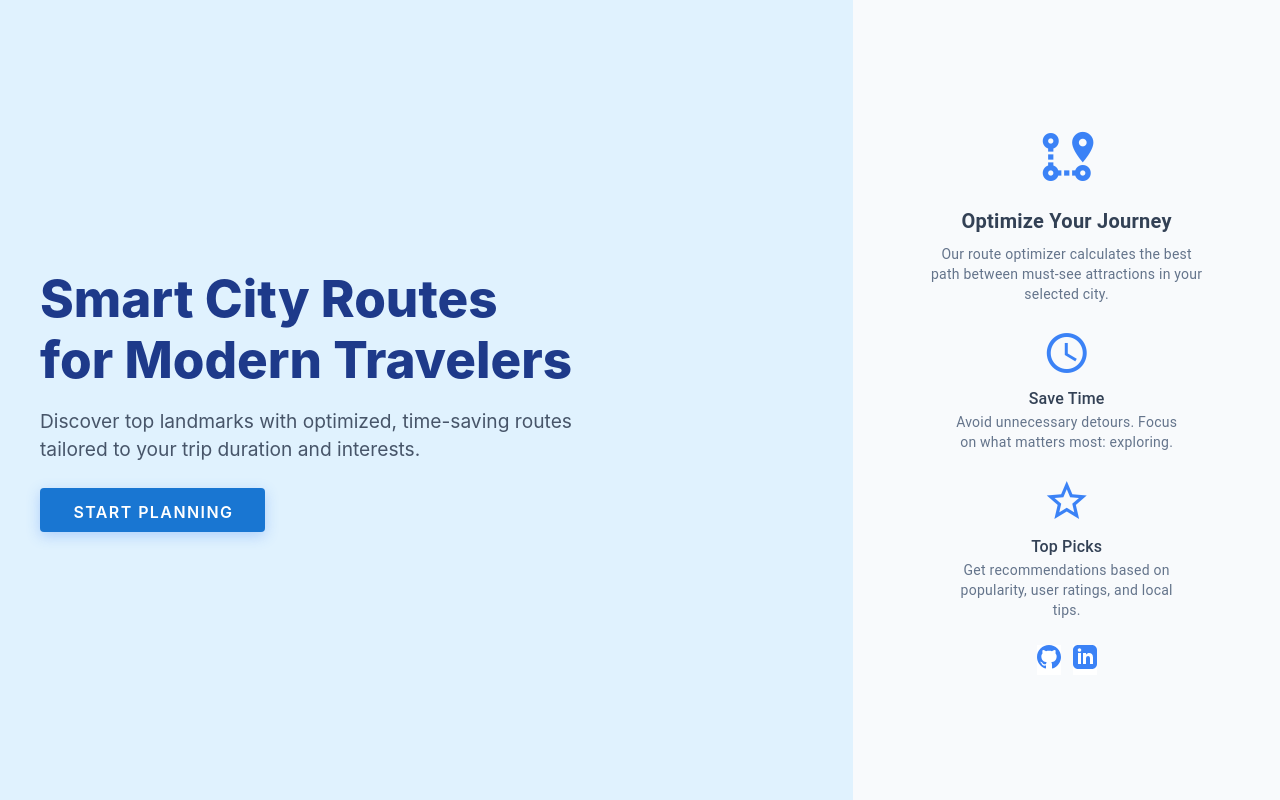
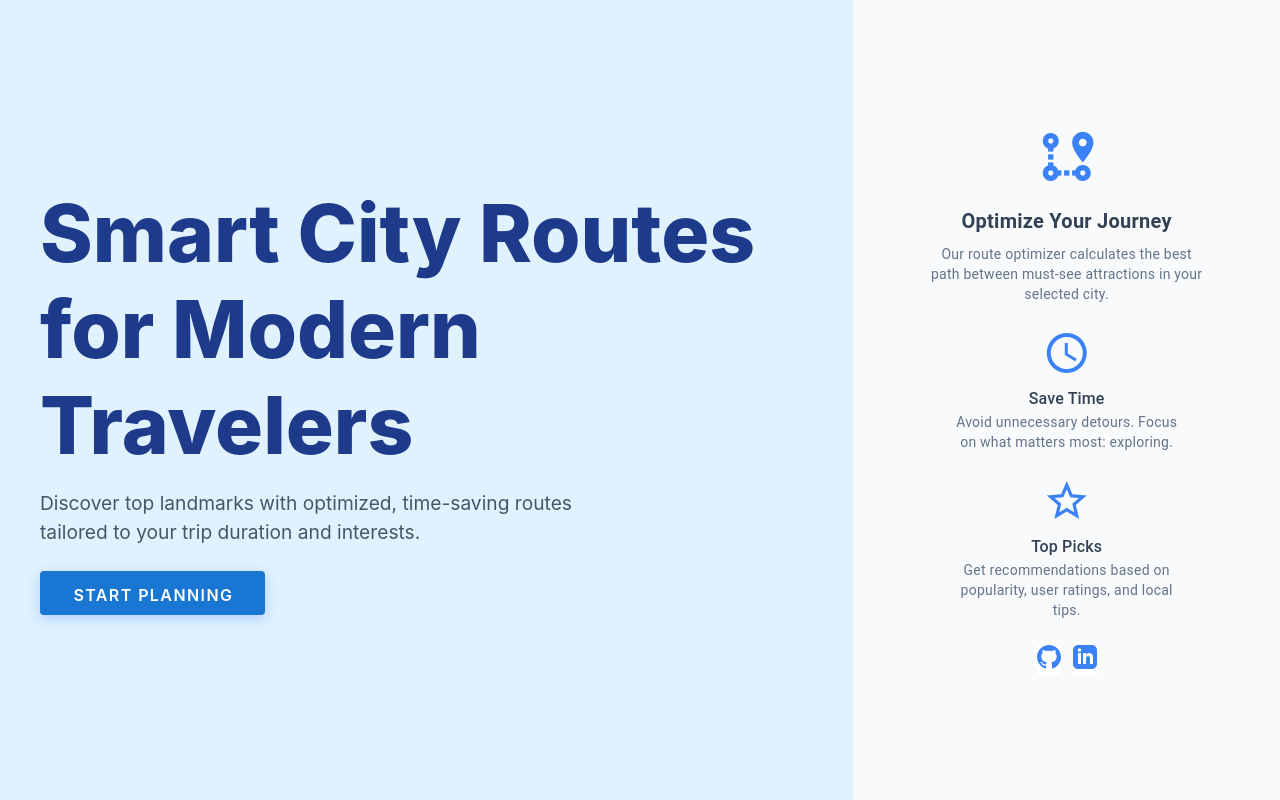
Before and after one commit to jaimemartinez-99/landPymarks, a Vue app in the folder frontend/pyMapper/: page / in a window 1280 px wide. Built offline with nearby package versions, Linux system fonts and the light colour scheme.

Commit message:
bigger h1 size

```diff
--- a/frontend/pyMapper/src/components/Home.vue
+++ b/frontend/pyMapper/src/components/Home.vue
@@ -154,7 +154,7 @@ const goToCitySelector = () => {
 }
 
 .hero-title {
-  font-size: 3.2rem;
+  font-size: 5rem;
   font-weight: 800;
   line-height: 1.2;
   color: #1e3a8a;
```
